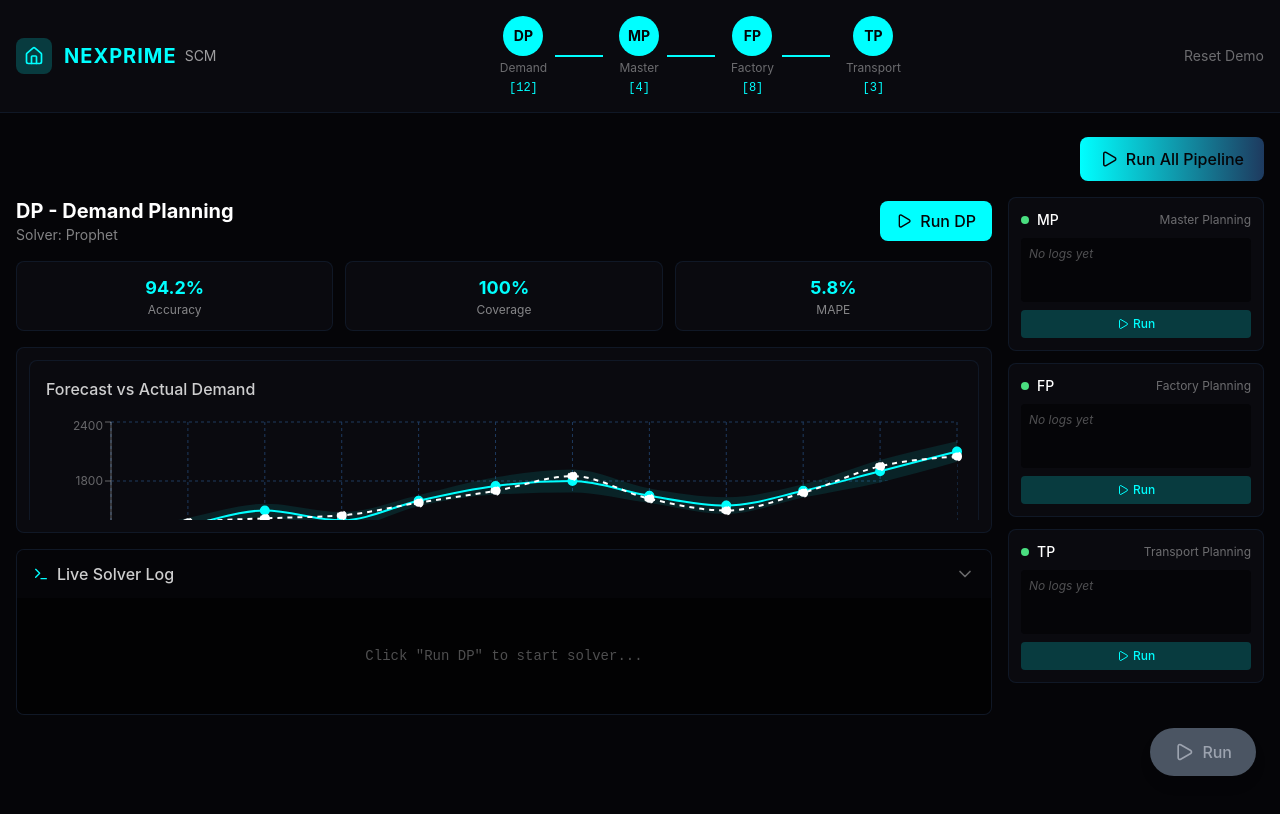
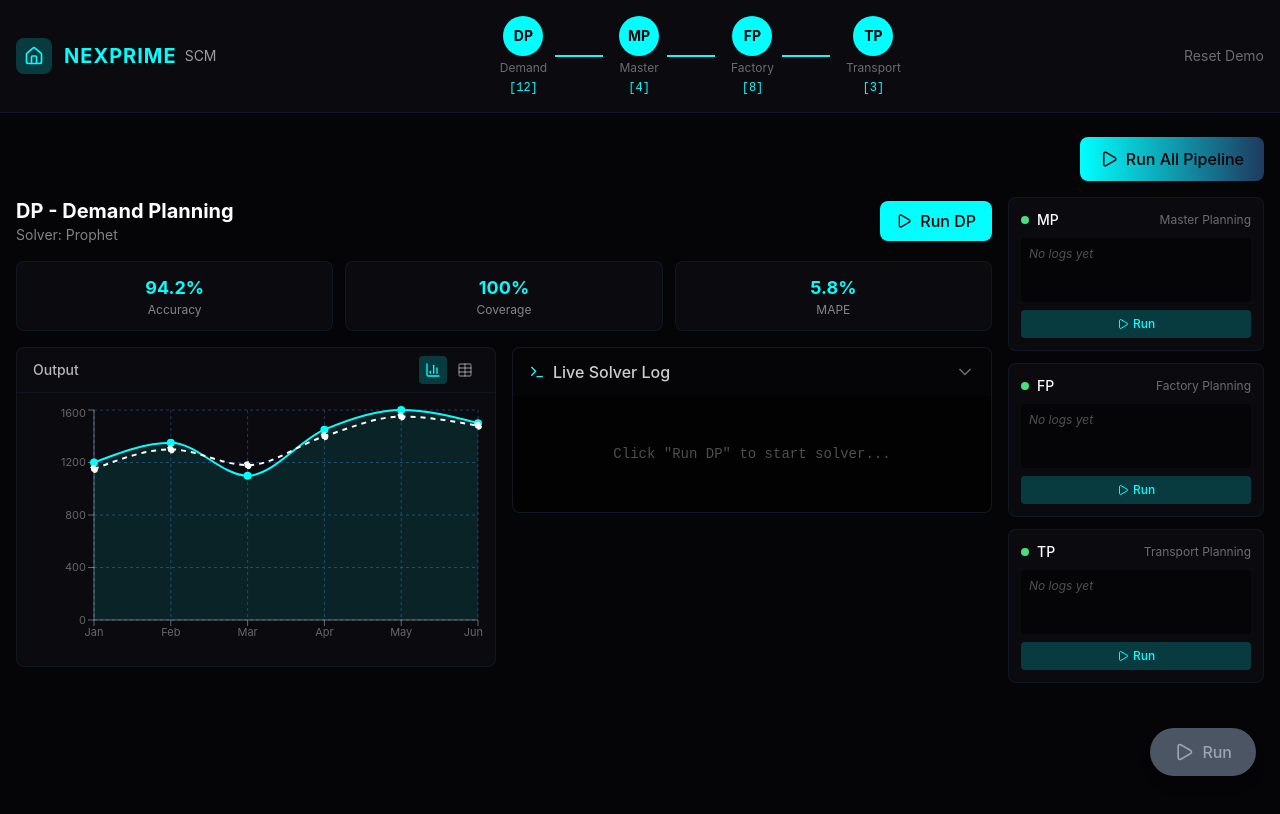
Before and after one commit to hsolemio-lee/SCM-PLATFORM-POC, a React (Vite) app: page / in a window 1280 px wide. Shown: the top 814 px of the page. Built offline with nearby package versions, Linux system fonts and the light colour scheme.

Commit message:
feat: update MainSolverView to 2-column layout

```diff
--- a/src/components/dashboard/MainSolverView.tsx
+++ b/src/components/dashboard/MainSolverView.tsx
@@ -5,7 +5,7 @@
 import { stageLabels } from '../../mocks/data';
 import { solverOptions } from '../../mocks/solvers';
 import CompactKPIs from './CompactKPIs';
-import CompactVisualization from './CompactVisualization';
+import OutputPanel from './OutputPanel';
 import LiveSolverLog from '../common/LiveSolverLog';
 
 interface MainSolverViewProps {
@@ -50,13 +50,13 @@
       {/* Compact KPIs */}
       <CompactKPIs stage={stage} />
 
-      {/* Compact Visualization */}
-      <div className="bg-nexprime-dark border border-nexprime-blue/30 rounded-lg p-3">
-        <CompactVisualization stage={stage} />
-      </div>
+      {/* Two Column Layout: Chart/Table + Log */}
+      <div className="grid grid-cols-2 gap-4">
+        {/* Left: Output Panel (Chart/Table) */}
+        <OutputPanel stage={stage} />
 
-      {/* Large Log Area */}
-      <div className="flex-1">
+        {/* Right: Live Log */}
+        <div className="h-80">
           <LiveSolverLog
             stage={stage}
             logs={logs[stage]}
@@ -66,5 +66,6 @@
           />
         </div>
       </div>
+    </div>
   );
 }
```
Lines whose indentation alone changed are shown as unchanged.
